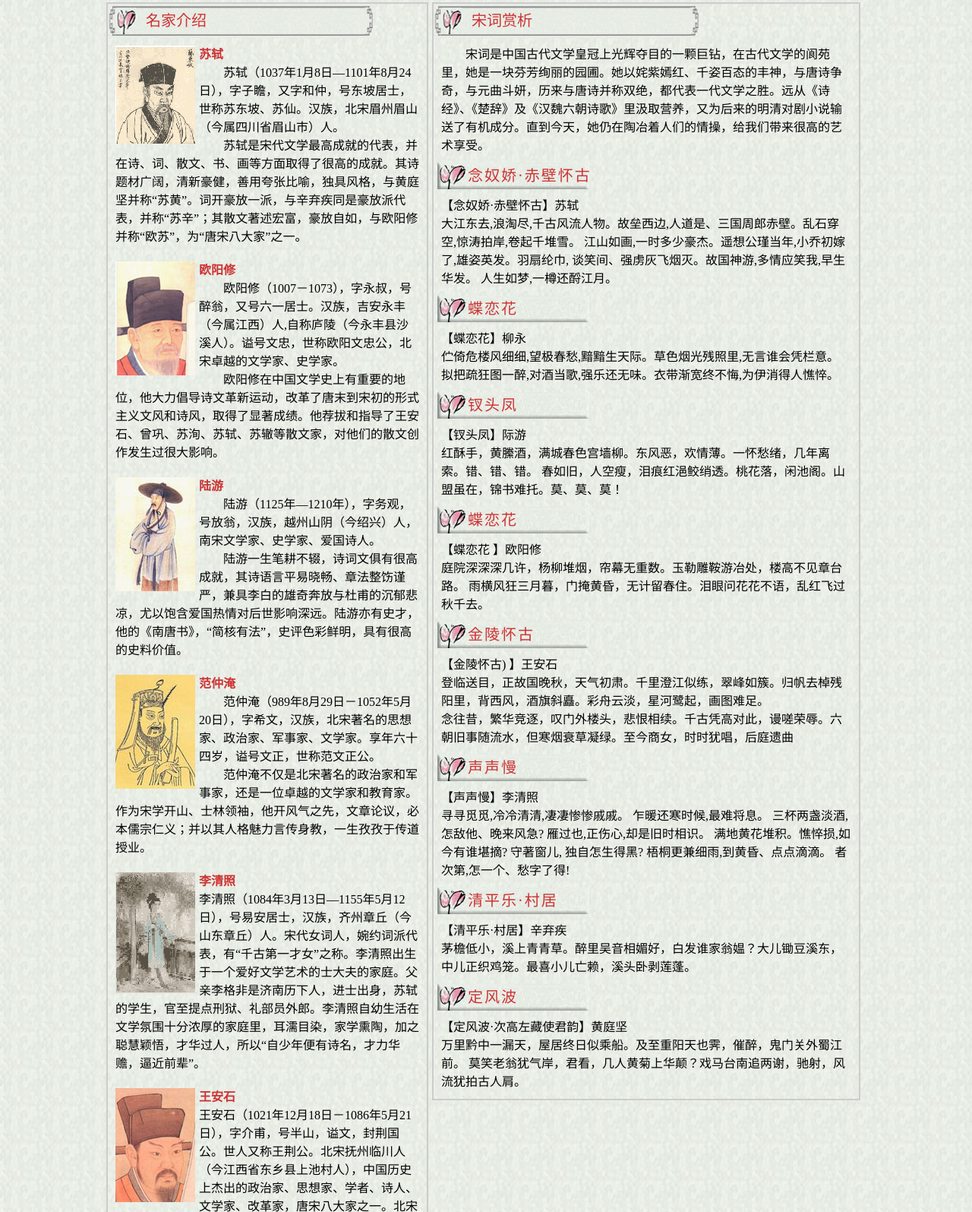
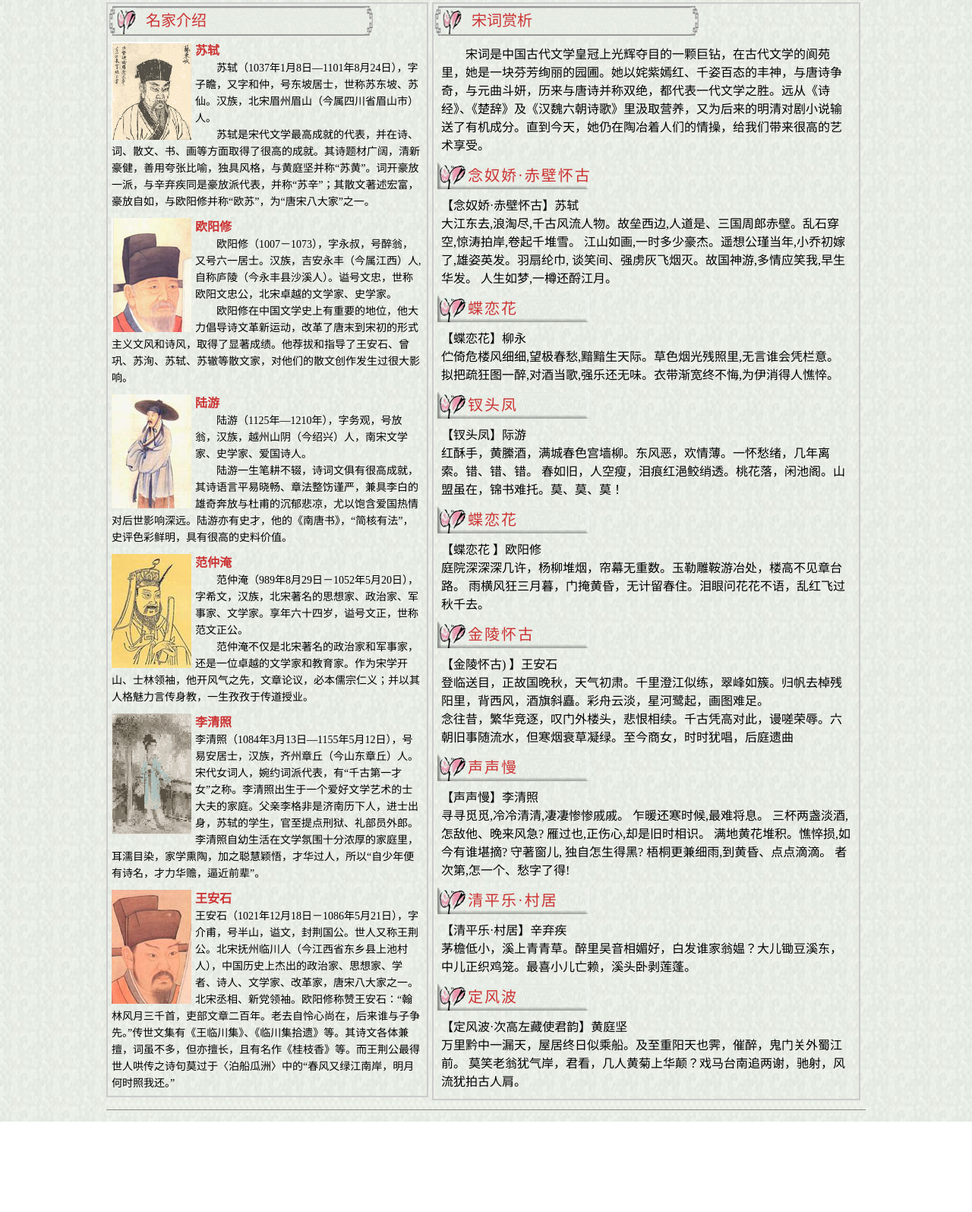
Before and after one commit to CYuanguang/html5.2, a plain HTML site: page index2.html in a window 1280 px wide. Shown: the part 273-1868 px from the top of the page at 76% size. After the commit the page ends 1749 px from the top, so only its background shows below. Drawn offline with Linux system fonts and the light colour scheme.

Commit message:
Update index2.html

```diff
--- a/index2.html
+++ b/index2.html
@@ -34,31 +34,31 @@
 <div class="sidebar-song">
 
  <div class="content-line1">名家介绍</div>
-  <div class="font16"><img src="pictures/shushi.png" width="105" height="129" /><span class="font16red"> 苏轼</span><br/>
+  <div class="font14"><img src="pictures/shushi.png" width="105" height="129" /><span class="font16red"> 苏轼</span><br/>
   　　苏轼（1037年1月8日—1101年8月24日），字子瞻，又字和仲，号东坡居士，世称苏东坡、苏仙。汉族，北宋眉州眉山（今属四川省眉山市）人。
     <br />
     　　苏轼是宋代文学最高成就的代表，并在诗、词、散文、书、画等方面取得了很高的成就。其诗题材广阔，清新豪健，善用夸张比喻，独具风格，与黄庭坚并称“苏黄”。词开豪放一派，与辛弃疾同是豪放派代表，并称“苏辛”；其散文著述宏富，豪放自如，与欧阳修并称“欧苏”，为“唐宋八大家”之一。 </div>
-  <div class="font16">
+  <div class="font14">
   <img src="pictures/ouyangxiu.jpg" width="105" height="150" /><span class="font16red"> 欧阳修</span><br/>
   　　欧阳修（1007－1073），字永叔，号醉翁，又号六一居士。汉族，吉安永丰（今属江西）人,自称庐陵（今永丰县沙溪人）。谥号文忠，世称欧阳文忠公，北宋卓越的文学家、史学家。
   <br />
   　　欧阳修在中国文学史上有重要的地位，他大力倡导诗文革新运动，改革了唐末到宋初的形式主义文风和诗风，取得了显著成绩。他荐拔和指导了王安石、曾巩、苏洵、苏轼、苏辙等散文家，对他们的散文创作发生过很大影响。</div>
 
-  <div class="font16">
+  <div class="font14">
   <img src="pictures/luyou.jpg" width="105" height="150" /><span class="font16red"> 陆游</span><br/>
   　　陆游（1125年—1210年），字务观，号放翁，汉族，越州山阴（今绍兴）人，南宋文学家、史学家、爱国诗人。<br />
   　　陆游一生笔耕不辍，诗词文俱有很高成就，其诗语言平易晓畅、章法整饬谨严，兼具李白的雄奇奔放与杜甫的沉郁悲凉，尤以饱含爱国热情对后世影响深远。陆游亦有史才，他的《南唐书》，“简核有法”，史评色彩鲜明，具有很高的史料价值。 </div>
 
-  <div class="font16">
+  <div class="font14">
   <img src="pictures/fanzhongyan.jpg" width="105" height="150" /><span class="font16red"> 范仲淹</span><br/>
   　　范仲淹（989年8月29日－1052年5月20日），字希文，汉族，北宋著名的思想家、政治家、军事家、文学家。享年六十四岁，谥号文正，世称范文正公。<br />
   　　范仲淹不仅是北宋著名的政治家和军事家，还是一位卓越的文学家和教育家。作为宋学开山、士林领袖，他开风气之先，文章论议，必本儒宗仁义；并以其人格魅力言传身教，一生孜孜于传道授业。 </div>
 
-  <div class="font16">
+  <div class="font14">
   <img src="pictures/liqingzhao.png" width="105" height="159" /><span class="font16red"> 李清照</span><br/>
   李清照（1084年3月13日—1155年5月12日），号易安居士，汉族，齐州章丘（今山东章丘）人。宋代女词人，婉约词派代表，有“千古第一才女”之称。李清照出生于一个爱好文学艺术的士大夫的家庭。父亲李格非是济南历下人，进士出身，苏轼的学生，官至提点刑狱、礼部员外郎。李清照自幼生活在文学氛围十分浓厚的家庭里，耳濡目染，家学熏陶，加之聪慧颖悟，才华过人，所以“自少年便有诗名，才力华赡，逼近前辈”。
   </div>
-  <div class="font16">
+  <div class="font14">
     <img src="pictures/wanganshi.jpg" width="105" height="150" /><span class="font16red">王安石</span><br/>
     王安石（1021年12月18日－1086年5月21日），字介甫，号半山，谥文，封荆国公。世人又称王荆公。北宋抚州临川人（今江西省东乡县上池村人），中国历史上杰出的政治家、思想家、学者、诗人、文学家、改革家，唐宋八大家之一。北宋丞相、新党领袖。欧阳修称赞王安石：“翰林风月三千首，吏部文章二百年。老去自怜心尚在，后来谁与子争先。”传世文集有《王临川集》、《临川集拾遗》等。其诗文各体兼擅，词虽不多，但亦擅长，且有名作《桂枝香》等。而王荆公最得世人哄传之诗句莫过于〈泊船瓜洲〉中的“春风又绿江南岸，明月何时照我还。”
    </div>
```
